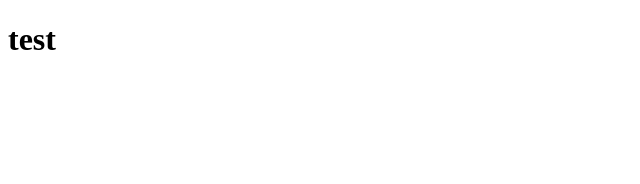
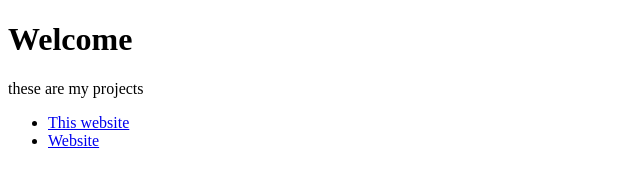
Before and after one commit to willemfluit/willemfluit.github.io, a plain HTML site: page index.html in a window 1280 px wide. Shown: the whole page, without its empty margins (0-640 px from the left). Drawn offline with Linux system fonts and the light colour scheme.

Commit message:
Add files via upload

```diff
--- a/index.html
+++ b/index.html
@@ -2,9 +2,14 @@
 <html>
   <head>
     <meta charset="utf-8">
-    <title>Website</title>
+    <title>My projects</title>
   </head>
   <body>
-    <h1>test</h1>
+    <h1>Welcome</h1>
+    <p>these are my projects</p>
+    <ul>
+      <li><a href="https://willemfluit.github.io/">This website</a></li>
+      <li><a href="https://willemfluit.github.io/website/">Website</a></li>
+    </ul>
   </body>
 </html>
```
